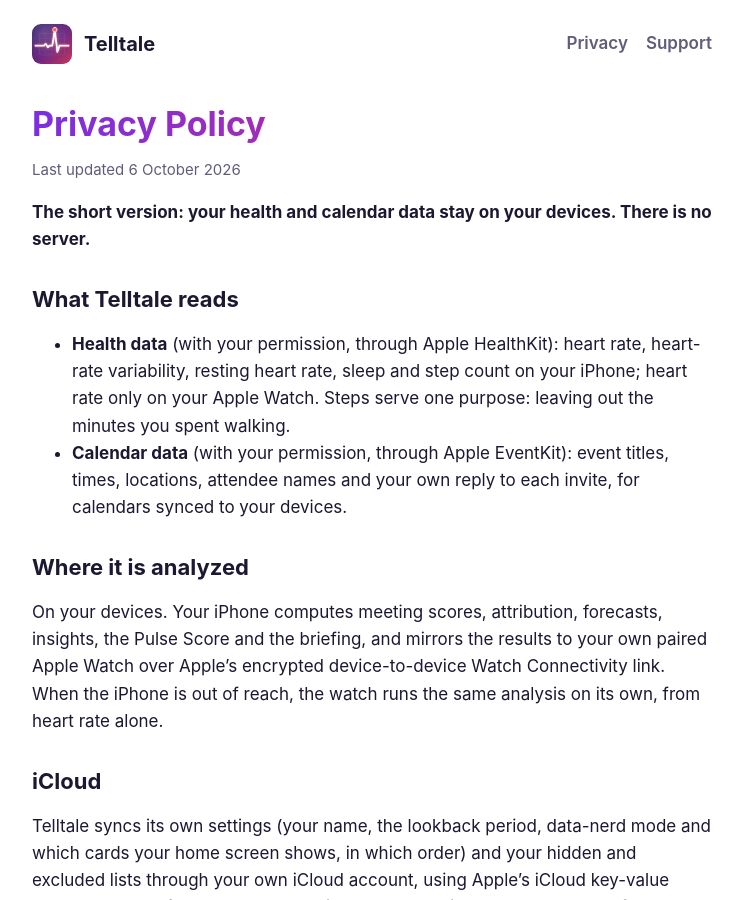
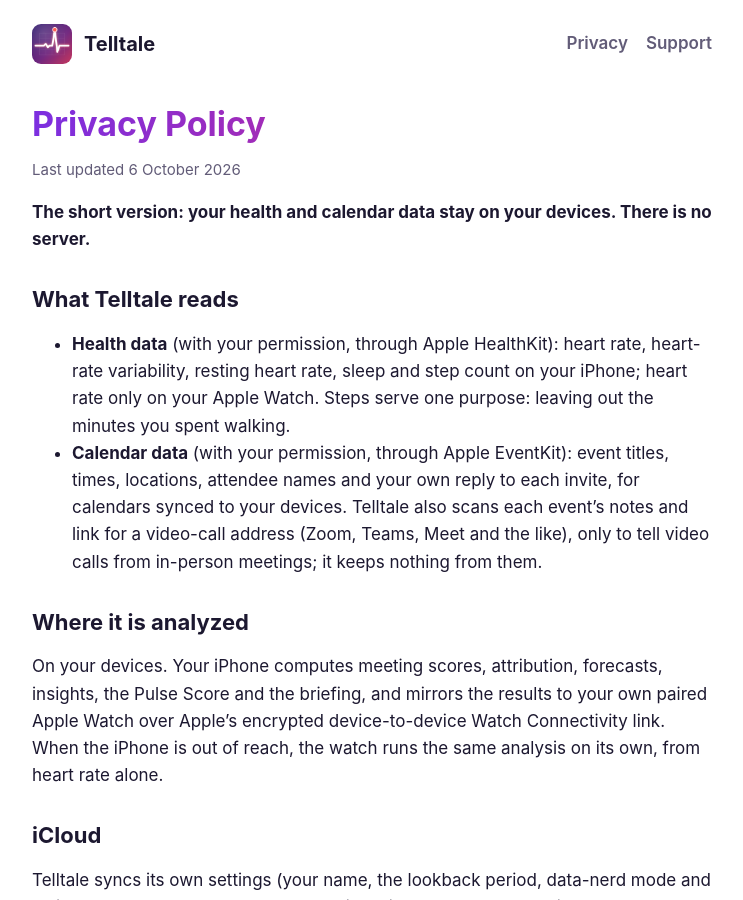
Before and after one commit to Liniker-Seixas/telltale, a Jekyll site: the page built from privacy.md, in a window 1280 px wide and 900 px high. Shown: the whole window, without its empty margins (268-1011 px from the left). Built offline with Jekyll 4.4.1, drawn with Linux system fonts in a browser that asks for light colours.

Commit message:
Telltale build 11 pages: the notes check in the policy, score style and Apple Watch in support

```diff
--- a/privacy.md
+++ b/privacy.md
@@ -20,7 +20,10 @@ There is no server.**
   leaving out the minutes you spent walking.
 - **Calendar data** (with your permission, through Apple EventKit): event
   titles, times, locations, attendee names and your own reply to each
-  invite, for calendars synced to your devices.
+  invite, for calendars synced to your devices. Telltale also scans each
+  event's notes and link for a video-call address (Zoom, Teams, Meet and
+  the like), only to tell video calls from in-person meetings; it keeps
+  nothing from them.
 
 ## Where it is analyzed
 
```
Also changed, not shown: support.md (+8 -0 lines).
